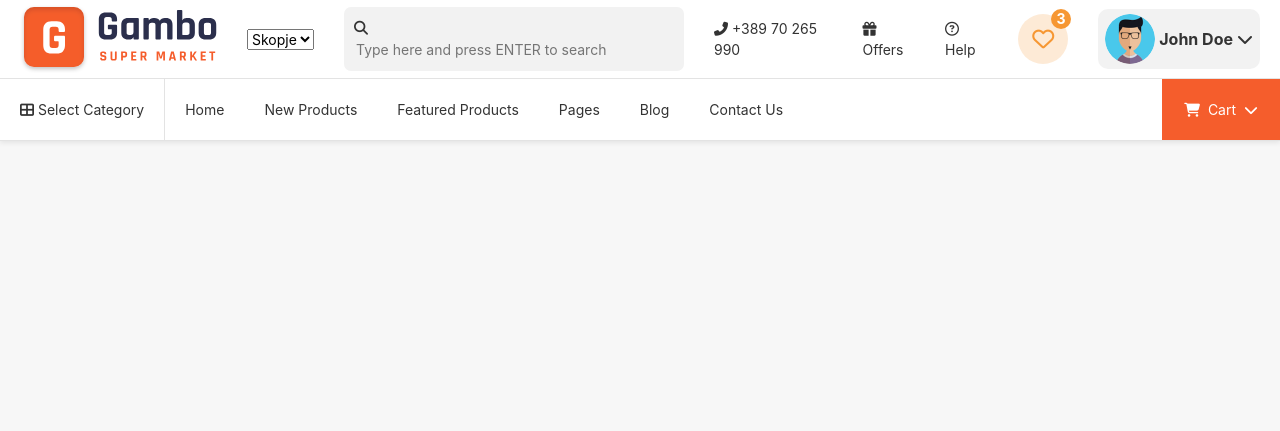
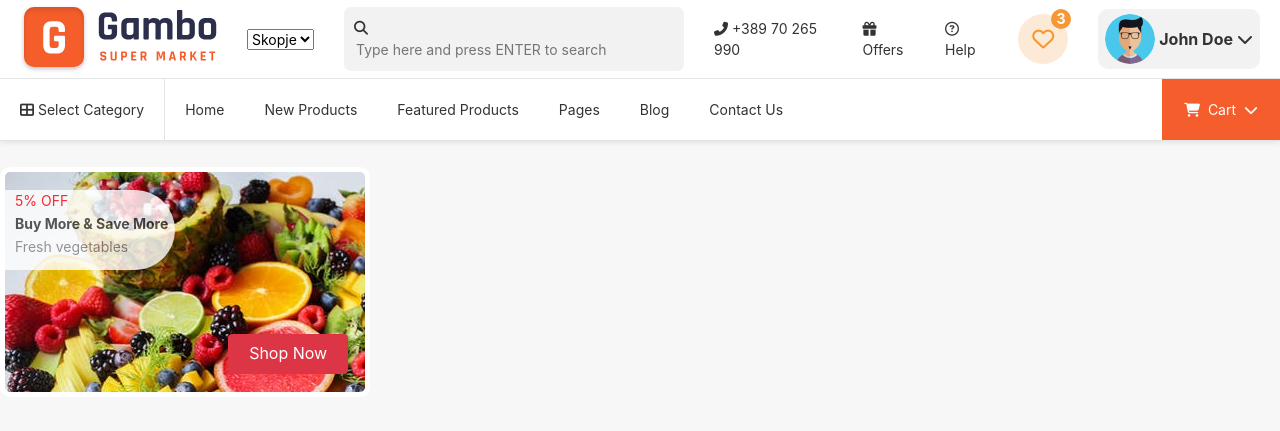
Before and after one commit to darkohn1/webdesign1, a PHP site: page / in a window 1280 px wide. Shown: the top 431 px of the page. Run offline with PHP 8.4, Linux system fonts and the light colour scheme; some libraries are stand-ins or nearby versions.

Commit message:
created card

```diff
--- a/css/main.css
+++ b/css/main.css
@@ -174,3 +174,36 @@ a:hover span{
 .header-cart-wrapper:hover {
     background: #E15629;
 }
+
+.card{
+    width: 370px;
+    height: 230px;
+    background-image: url('../img/fruit.jpg');
+    background-repeat:no-repeat;
+    border-radius: 10px;
+    border: solid white 5px;
+    margin-top: 2%;
+
+}
+
+.button{
+    width: 120px;
+    height: 40px;
+    margin-top: 18%;
+    margin-left: 62%;
+}
+
+.undercard{
+    margin-top: 5%;
+    width: 170px;
+    height: 80px;
+    background-color: white;
+    opacity: 80%;
+    border-top-right-radius:40px;
+    border-bottom-right-radius:40px;
+}
+
+p {
+    padding-left: 10px;
+    margin-bottom: 2px;
+}
--- a/index.html
+++ b/index.html
@@ -7,7 +7,7 @@
     <!-- Import stylesheets -->
     <link rel="stylesheet" href="https://cdn.jsdelivr.net/npm/bootstrap@4.5.3/dist/css/bootstrap.min.css"
         integrity="sha384-TX8t27EcRE3e/ihU7zmQxVncDAy5uIKz4rEkgIXeMed4M0jlfIDPvg6uqKI2xXr2" crossorigin="anonymous">
-    <link rel="stylesheet" href="/css/main.css">
+    <link rel="stylesheet" href="./css/main.css">
 
     <!-- Import scripts -->
     <script src="https://code.jquery.com/jquery-3.5.1.slim.min.js"
@@ -16,11 +16,11 @@
     <script src="https://cdn.jsdelivr.net/npm/bootstrap@4.5.3/dist/js/bootstrap.bundle.min.js"
         integrity="sha384-ho+j7jyWK8fNQe+A12Hb8AhRq26LrZ/JpcUGGOn+Y7RsweNrtN/tE3MoK7ZeZDyx"
         crossorigin="anonymous"></script>
-    <script src="/js/script.js"></script>
+    <script src="./js/script.js"></script>
     <script src="https://kit.fontawesome.com/df656fafb1.js" crossorigin="anonymous"></script>
 
     <!-- Favicon -->
-    <link rel="icon" type="image/png" href="/img/favicon.png">
+    <link rel="icon" type="image/png" href="./img/favicon.png">
 
 </head>
 
@@ -30,7 +30,7 @@
             <div class="header-left">
                 <div class="logo-wrapper">
                     <a href="/">
-                        <img src="/img/logo.svg" alt="Gambo">
+                        <img src="./img/logo.svg" alt="Gambo">
                     </a>
                 </div>
                 <div class="location-wrapper">
@@ -76,7 +76,7 @@
                 </div>
                 <div class="profile-menu">
                     <div class="profile-avatar">
-                        <img src="/img/avatar.jpg" alt="John Doe">
+                        <img src="./img/avatar.jpg" alt="John Doe">
                     </div>
                     <div class="profile-name">
                         <span class="name-text">John Doe</span>
@@ -117,6 +117,15 @@
             </div>
         </div>
     </div>
+    <div class="card">
+        <div class="undercard">
+            <p style="color:red">5% OFF</p>
+            <p><b>Buy More & Save More</b> </p>
+            <p style="color:gray">Fresh vegetables</p>
+        </div>
+        <a href="#" class="btn btn-danger button">Shop Now</a>
+
+    </div>
 </body>
 
 </html>
```
Also changed, not shown: img/fruit.jpg (added).
